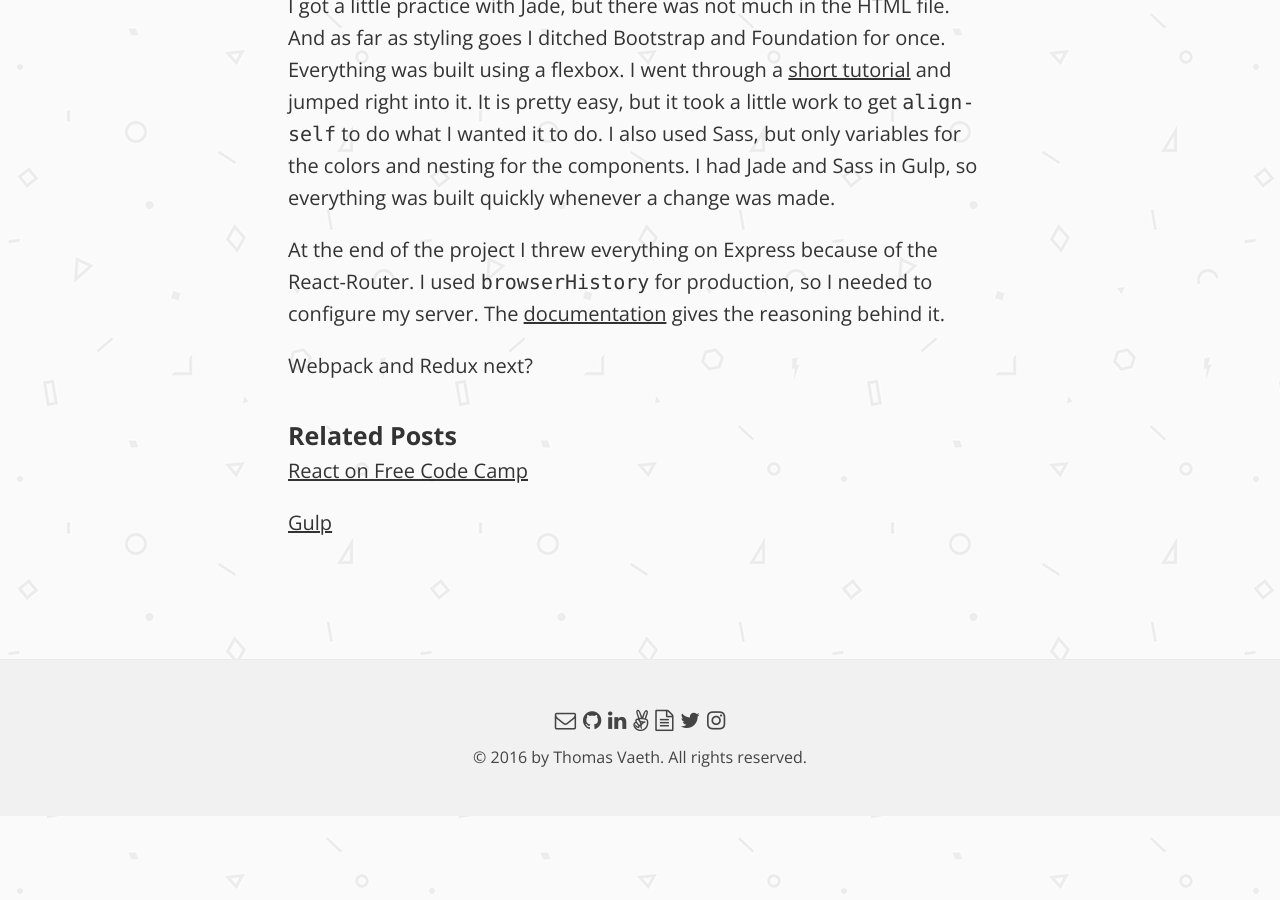
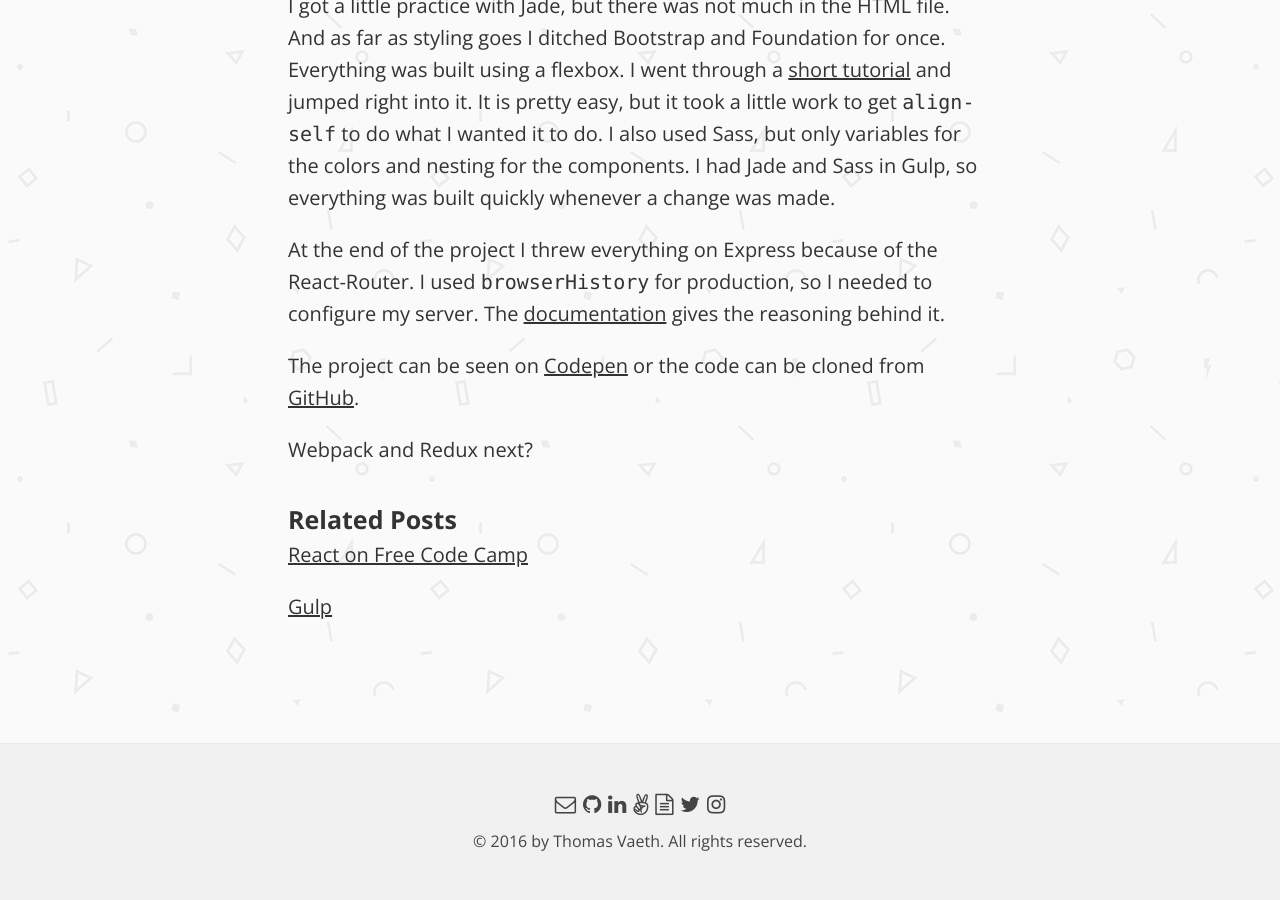
Before and after one commit to thomasvaeth/thomasvaeth.github.io, a Jekyll site: the page built from _posts/2016-02-12-pokemon-react.markdown, in a window 1280 px wide and 900 px high, scrolled down 2370 px. Built offline with Jekyll 4.4.1, drawn with Linux system fonts in a browser that asks for light colours; nearby versions of some CDN libraries; comment, search, counter and statistics services are not loaded.

Commit message:
Added links to project.

```diff
--- a/_posts/2016-02-12-pokemon-react.markdown
+++ b/_posts/2016-02-12-pokemon-react.markdown
@@ -21,4 +21,6 @@ I got a little practice with Jade, but there was not much in the HTML file. And
 
 At the end of the project I threw everything on Express because of the React-Router. I used `browserHistory` for production, so I needed to configure my server. The <a href="https://github.com/reactjs/react-router/blob/latest/docs/guides/Histories.md" target="_blank">documentation</a> gives the reasoning behind it.
 
+The project can be seen on <a href="http://codepen.io/thomasvaeth/full/obJZqb/" target="_blank">Codepen</a> or the code can be cloned from <a href="https://github.com/thomasvaeth/pokemon-react" target="_blank">GitHub</a>.
+
 Webpack and Redux next?
```
